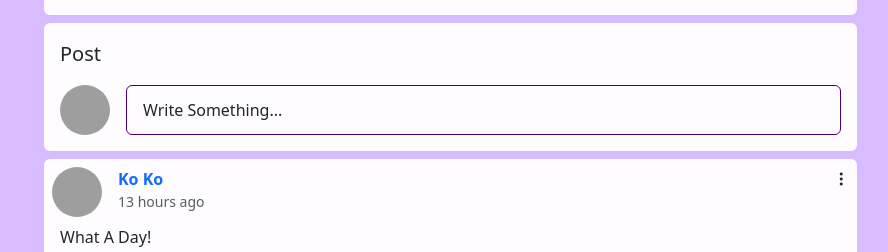
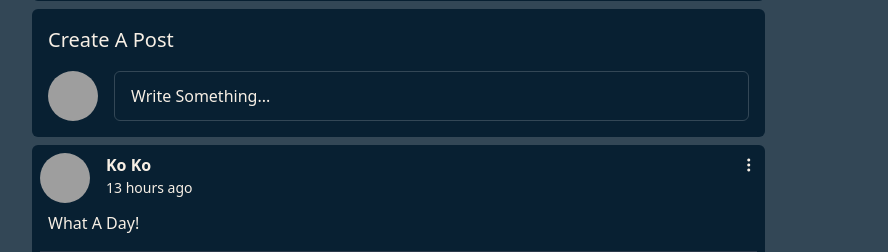
Before and after one commit to coderAung/illuminati-main, a Java web app: page /profile in a window 1280 px wide. Shown: the part 747-999 px from the top of the page, without its empty margins (282-1170 px from the left). Run offline with Tomcat 11, a stand-in JSP engine, Linux system fonts and the light colour scheme; some libraries are stand-ins or nearby versions; grey boxes are pictures that could not be loaded.

Commit message:
committing before updated css

```diff
--- a/social-app/src/main/webapp/component/create-post-link.jsp
+++ b/social-app/src/main/webapp/component/create-post-link.jsp
@@ -1,8 +1,8 @@
 <%@ page language="java" contentType="text/html; charset=UTF-8"
 	pageEncoding="UTF-8"%>
 
-<div class="bg-pale rounded mb-2 p-3">
-	<div class="mb-3 fs-5">Post</div>
+<div class="bg-pale color-white rounded mb-2 p-3">
+	<div class="mb-3 fs-5">Create A Post</div>
 	<div class="d-flex">
 		<a href="#" class="me-3"> <img style="width: 50px; height: 50px"
 			class="rounded-circle"
--- a/social-app/src/main/webapp/component/friend-preview.jsp
+++ b/social-app/src/main/webapp/component/friend-preview.jsp
@@ -1,15 +1,15 @@
 <%@ page language="java" contentType="text/html; charset=UTF-8"
 	pageEncoding="UTF-8"%>
-<div class="bg-pale mb-2 p-3 rounded">
+<div class="bg-pale mb-2 p-3 color-white rounded">
 	<div class="mb-3 d-flex justify-content-between">
 		<span class="fs-5">Friends (10)</span> <a href="#"
-			class="btn btn-purple"> <i class="bi-search"></i> Find a friend
+			class="text-decoration-none btn btn-common"> <i class="bi bi-search"></i> Find a friend
 		</a>
 	</div>
 
 	<div class="row row-cols-2 row-cols-md-4 g-3">
 		<div class="col pointer">
-			<div class="border rounded text-center friend-card">
+			<div class="rounded text-center friend-card">
 				<img
 					src="https://encrypted-tbn0.gstatic.com/images?q=tbn:ANd9GcSNERpqjIW8laIlKLNkwOBewYyPx5bnz7PktmGBfHc63qKPkyzoxeZUX06Ooop0YHi67TI&usqp=CAU"
 					alt="profile" class="img-fluid">
@@ -17,7 +17,7 @@
 			</div>
 		</div>
 		<div class="col pointer">
-			<div class="border rounded text-center friend-card">
+			<div class="rounded text-center friend-card">
 				<img
 					src="https://ca-times.brightspotcdn.com/dims4/default/424d991/2147483647/strip/true/crop/4191x2793+0+759/resize/2000x1333!/quality/75/?url=https%3A%2F%2Fcalifornia-times-brightspot.s3.amazonaws.com%2Fe7%2F14%2F25abaf124507a61fbfbf2fda1bb6%2Fla-photos-1staff-819130-env-anya-taylor-joy-portrait-jlc-13968.JPG"
 					alt="profile" class="img-fluid">
@@ -25,7 +25,7 @@
 			</div>
 		</div>
 		<div class="col pointer">
-			<div class="border rounded text-center friend-card">
+			<div class="rounded text-center friend-card">
 				<img
 					src="https://ca-times.brightspotcdn.com/dims4/default/424d991/2147483647/strip/true/crop/4191x2793+0+759/resize/2000x1333!/quality/75/?url=https%3A%2F%2Fcalifornia-times-brightspot.s3.amazonaws.com%2Fe7%2F14%2F25abaf124507a61fbfbf2fda1bb6%2Fla-photos-1staff-819130-env-anya-taylor-joy-portrait-jlc-13968.JPG"
 					alt="profile" class="img-fluid">
@@ -34,7 +34,7 @@
 		</div>
 		<div class="col d-flex justify-content-center my-auto">
 			<a href=""
-				class="d-flex purple flex-column text-decoration-none align-items-center">
+				class="d-flex color-orange flex-column link-hover text-decoration-none align-items-center">
 				<i class="bi bi-arrow-right-circle fs-1"></i> <span>See All</span>
 			</a>
 		</div>
--- a/social-app/src/main/webapp/component/nav-bar.jsp
+++ b/social-app/src/main/webapp/component/nav-bar.jsp
@@ -10,13 +10,13 @@
 
 <c:url var="image" value="/img/logo.jpg"></c:url>
 
-<div class="navbar py-3 d-flex mb-3 sticky-top shadow">
+<div class="navbar py-2 d-flex mb-3 sticky-top shadow">
 	<div class="logo mx-auto">
 		<img src="${image}" alt="Logo">
 	</div>
 
 	<!-- Search Bar start -->
-	<div class="search-bar">
+	<div class="search-bar rounded">
 		<form action="#" class="w-100" method="get">
 			<span class="icon pointer">
 				<i class="fas fa-search"></i>
--- a/social-app/src/main/webapp/component/profile-card.jsp
+++ b/social-app/src/main/webapp/component/profile-card.jsp
@@ -2,7 +2,7 @@
 	pageEncoding="UTF-8"%>
 
 <div class="d-flex mb-2 px-0">
-	<div class="card bg-pale">
+	<div class="card bg-pale color-white">
 		<!-- Cover Image -->
 		<div class="position-relative" style="max-height: 250px">
 			<img
@@ -23,12 +23,12 @@
 		<!-- Profile Information -->
 		<div class="card-body position-relative">
 			<div class="w-50 d-flex float-end justify-content-end">
-				<a href="#" class="btn btn-purple w-25 me-3">Detail</a> <a href="#"
-					class="btn w-25 btn-purple">Edit</a>
+				<a href="#" class="btn btn-common w-25 me-3">Detail</a> <a href="#"
+					class="btn w-25 btn-common">Edit</a>
 			</div>
 			<div class="mt-5 ms-3">
 				<div class="h5">Khin Thaw Tar</div>
-				<i class="text-muted">Life is Gift</i>
+				<i class="color-white">Life is Gift</i>
 			</div>
 		</div>
 	</div>
--- a/social-app/src/main/webapp/component/sidebar.jsp
+++ b/social-app/src/main/webapp/component/sidebar.jsp
@@ -1,13 +1,24 @@
 <%@ page language="java" contentType="text/html; charset=UTF-8"
 	pageEncoding="UTF-8"%>
 
-<div class="col-3">
+<div class="col-3 left-side">
 	<!-- ==========================side bar start ======================================-->
-	<div class="sidebar bg-pale border rounded p-2">
+	<div class="sidebar bg-common rounded mb-2 p-2">
 
 		<a href="#"
 			class="menu-item menu-item-active py-2 px-4 pointer d-block text-decoration-none">
 			Home </a> <a href="#"
+			class="menu-item py-2 px-4 pointer d-block text-decoration-none">
+			Profile </a> <a href="#"
+			class="menu-item py-2 px-4 pointer d-block text-decoration-none">
+			Friend Requests </a> <a href="#"
+			class="menu-item py-2 px-4 pointer d-block text-decoration-none">
+			Friends </a>
+	</div>
+
+	<div class="sidebar bg-common rounded p-2">
+
+		<a href="#"
 			class="menu-item py-2 px-4 pointer d-block text-decoration-none">
 			Saved </a> <a href="#"
 			class="menu-item py-2 px-4 pointer d-block text-decoration-none">
--- a/social-app/src/main/webapp/resource/css/common.css
+++ b/social-app/src/main/webapp/resource/css/common.css
@@ -1,29 +1,33 @@
 @charset "UTF-8";
 
 body {
-	background-color: #d9bcff;
+	background-color: #334756;
 }
 
 .bg-pale {
-	background-color: #fefcff;
+	background-color: #082032;
 }
 
-.btn-purple {
-	background-color: #7f00ff;
+.color-white {
+	color: #F7EFE5;
+}
+
+.bg-common {
+	background-color: #082032;
+}
+
+.btn-common {
+	background-color: #2C394B;
 	color: white;
 }
 
-.btn-purple:hover {
-	background-color: #7f00ff;
+.btn-common:hover {
+	background-color: #2C394B;
 	color: white;
 }
 
-.border-purple {
-	border: 1px solid #7f00ff;
-}
-
-.purple {
-	color: #7f00ff;
+.border-common {
+	border: 1px solid #2C394B;
 }
 
 .friend-card img {
@@ -34,6 +38,7 @@ body {
 
 .friend-card {
 	transition: transform 0.3s ease;
+	border: 1px solid #334756;
 }
 
 .friend-card:hover {
@@ -41,7 +46,7 @@ body {
 }
 
 .post-image-container {
-	background-color: #4b4b4b;
+	background-color: #2C394B;
 }
 
 .post-image-container img {
@@ -49,11 +54,12 @@ body {
 	height: 100%;
 	object-fit: cover;
 }
+
 .menu-item {
     position: relative;
     transition: background-color 0.3s;
-    color: #333; /* Keeps the default font color */
-    border-bottom: 1px solid #e0e0e0; /* Light underline between items */
+    color: #F7EFE5; /* Keeps the default font color */
+    border-bottom: 1px solid #334756; /* Light underline between items */
 }
 
 .menu-item:last-child {
@@ -61,13 +67,13 @@ body {
 }
 
 .menu-item:hover {
-    background-color: #d0bdff; /* Lighter pale purple hover color */
-    color: #333; /* Keep font color unchanged */
+    background-color: #334756; /* Lighter pale purple hover color */
+    color: #F7EFE5; /* Keep font color unchanged */
 }
 
 .menu-item-active {
     font-weight: bold;
-    color: #333; /* Default color for active item */
+    color: #F7EFE5; /* Default color for active item */
 }
 
 .menu-item-active::before {
@@ -77,5 +83,30 @@ body {
     top: 0;
     height: 100%;
     width: 4px;
-    background-color: #6f42c1; /* purple vertical line */
+    background-color: #FF4C29; /* purple vertical line */
 }
+
+.post-form {
+	border: 1px solid #334756;
+}
+
+.link:hover {
+	background-color: #2C394B;
+}
+
+.color-orange {
+	color: #FF4C29;
+}
+
+.left-side {
+    position: sticky;
+    top: 60px;  /* Distance from the top to avoid the navbar */
+    height: calc(100vh - 60px);  /* Adjust height to account for the navbar */
+    overflow-y: auto;  /* Allows scrolling within the sidebar if necessary */
+    padding-right: 15px;  /* Space between the sidebar and the right column */
+}
+
+.link-hover:hover {
+    transform: scale(1.1); /* Slightly increase the size */
+    transition: transform 0.3s ease; /* Smooth transition */
+}
--- a/social-app/src/main/webapp/resource/css/nav-bar.css
+++ b/social-app/src/main/webapp/resource/css/nav-bar.css
@@ -5,7 +5,7 @@
 }
 
 .navbar {
-	background-color: #7f00ff;
+	background-color: #082032;
 }
 
 .logo img {
@@ -26,14 +26,16 @@
 	max-width: 400px;
 	margin: 0 20px;
 	position: relative;
+	background-color: transparent;
+	border: 1px solid #334756;
 }
 
 .search-bar input[type="text"] {
 	border: none;
-	background-color: #fff;
 	outline: none;
-	color: 4b006e;
 	font-weight: 500;
+	color: #F7EFE5;
+	background-color: transparent;
 }
 
 .search-bar .icon {
@@ -41,7 +43,7 @@
 	left: 15px;
 	top: 50%;
 	transform: translateY(-50%);
-	color: #4b006e;
+	color: #F7EFE5;
 }
 
 .search-bar .close {
@@ -49,7 +51,7 @@
 	right: 15px;
 	top: 50%;
 	transform: translateY(-50%);
-	color: #4b006e;
+	color: #F7EFE5;
 }
 
 .pointer {
@@ -59,7 +61,6 @@
 .nav-link {
 	position: relative;
 	display: inline-block;
-	color: black;
 	text-decoration: none;
 	font-weight: 500; /* Reduced font weight */
 	padding-bottom: 5px;
@@ -72,7 +73,7 @@
 	position: absolute;
 	width: 0;
 	height: 2px;
-	background-color: white; /* Changed underline color to white */
+	background-color: #FF4C29; /* Changed underline color to white */
 	bottom: 0;
 	left: 0;
 	transition: width 0.3s ease;
@@ -89,7 +90,3 @@
 .nav-link.nav-link-active {
 	color: white; /* Active link color */
 }
-
-.post-form {
-	border: 1px solid #4b006e;
-}
--- a/social-app/src/main/webapp/view/home.jsp
+++ b/social-app/src/main/webapp/view/home.jsp
@@ -6,11 +6,16 @@
 <head>
 <meta charset="ISO-8859-1">
 <title>Home</title>
+
 <jsp:include page="/resource/library/bootstrap.jsp"></jsp:include>
 <jsp:include page="/resource/library/icon.jsp"></jsp:include>
 
 <c:url var="navbarCss" value="/resource/css/nav-bar.css"></c:url>
 <link href="${navbarCss}" rel="stylesheet">
+
+<c:url var="commonCss" value="/resource/css/common.css"></c:url>
+<link href="${commonCss}" rel="stylesheet">
+
 </head>
 <body>
 
--- a/social-app/src/main/webapp/view/profile.jsp
+++ b/social-app/src/main/webapp/view/profile.jsp
@@ -12,9 +12,8 @@
 <html>
 <head>
 <meta charset="ISO-8859-1">
-<title>Profile Features</title>
-<c:url value="/resource/css2/profile.css" var="css2"></c:url>
-<link rel="stylesheet" href="${css2}">
+<title>Illuminati | Profile</title>
+
 <jsp:include page="/resource/library/bootstrap.jsp"></jsp:include>
 <jsp:include page="/resource/library/icon.jsp"></jsp:include>
 
@@ -23,6 +22,7 @@
 
 <c:url var="commonCss" value="/resource/css/common.css"></c:url>
 <link href="${commonCss}" rel="stylesheet">
+
 </head>
 <body>
 	<!-- nav bar start -->
@@ -37,7 +37,7 @@
 			<!-- LEFT start -->
 			<jsp:include page="/component/sidebar.jsp"></jsp:include>
 			<!-- RIGHT start -->
-			<div class="col-8">
+			<div class="col-7 px-0">
 
 				<!-- Profile Card -->
 				<jsp:include page="/component/profile-card.jsp"></jsp:include>
@@ -51,7 +51,7 @@
 				<jsp:include page="/component/create-post-link.jsp"></jsp:include>
 				<!-- create post end -->
 
-				<div class="container-fluid px-0">
+				<div class="container-fluid px-0 color-white">
 
 					<c:forEach begin="1" end="5">
 						<!-- new feed start -->
@@ -66,8 +66,8 @@
 									src="https://encrypted-tbn0.gstatic.com/images?q=tbn:ANd9GcSseyxPBdJXmPED_RXpfKnNe_K-aAq-R94Hyg&s">
 								</a>
 								<div class="d-flex flex-column">
-									<a href="#" class="text-decoration-none fw-bold"> Ko Ko </a> <small
-										class="text-muted">13 hours ago</small>
+									<a href="#" class="text-decoration-none color-white fw-bold"> Ko Ko </a> <small
+										class="color-white">13 hours ago</small>
 								</div>
 							</div>
 							<!-- user info end -->
@@ -87,10 +87,10 @@
 							<!-- Post Images end -->
 
 							<!-- comment and share section -->
-							<div class=" d-flex align-items-center border-purple rounded-bottom text-center">
-								<a class="py-2 pointer w-50 text-decoration-none purple fw-bold">Comment</a>
-								<span class="purple fw-bold">|</span> <a
-									class="py-2 pointer w-50 text-decoration-none purple fw-bold">Share</a>
+							<div class=" d-flex color-white p-1 align-items-center border-common rounded-bottom text-center">
+								<a class="py-2 pointer link w-100 color-white w-50 text-decoration-none fw-bold">Comment</a>
+								<span class="mx-2">|</span> <a
+									class="py-2 pointer link w-100 color-white w-50 text-decoration-none fw-bold">Share</a>
 							</div>
 
 						</div>
```
Also changed, not shown: 1 other file.
